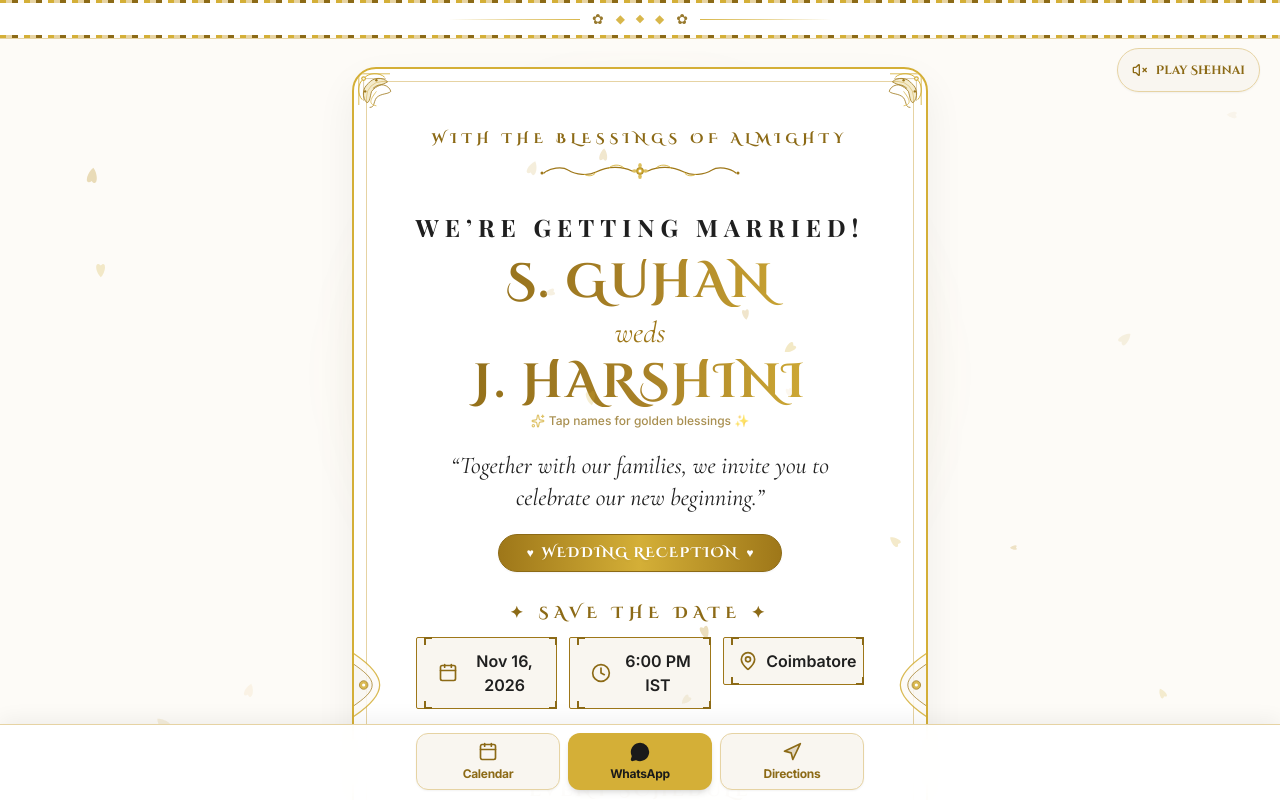
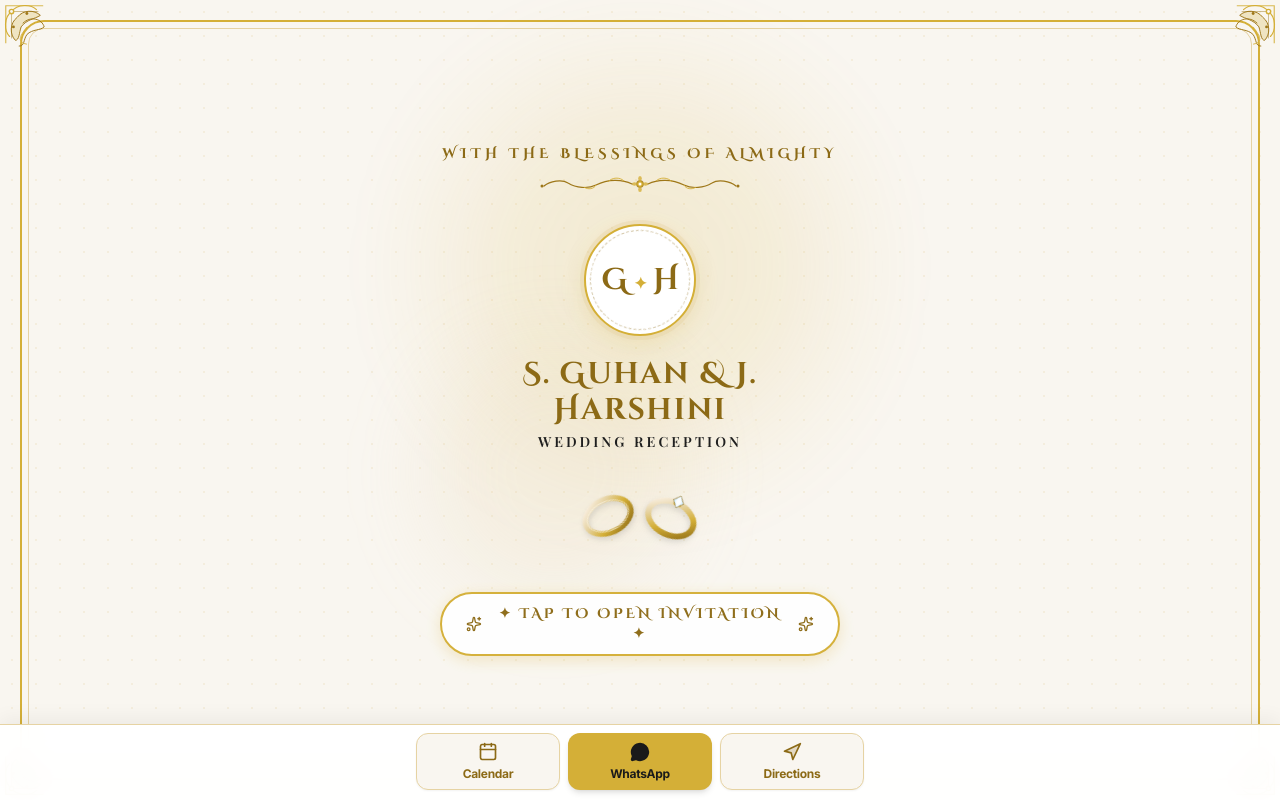
Before and after one commit to naveennagarajan34/react-vite-website, a React (Vite) app: page / in a window 1280 px wide. Shown: the top 800 px of the page. Built offline with nearby package versions, Linux system fonts and the light colour scheme; the HTML template or start-up script is replaced by a standard one; a web font is replaced by a local one.

Commit message:
feat: add interactive landing screen overlay with ring exchange animation on tap

```diff
--- a/src/App.jsx
+++ b/src/App.jsx
@@ -4,6 +4,7 @@ import { InvitationNote } from './components/InvitationNote';
 import { MobileQuickBar } from './components/MobileQuickBar';
 import { ThoranamHeader } from './components/OrnamentalMotifs';
 import { FallingPetalsCanvas } from './components/FallingPetalsCanvas';
+import { LandingCurtain } from './components/LandingCurtain';
 import { weddingAudio } from './utils/audioPlayer';
 import { Volume2, VolumeX } from 'lucide-react';
 
@@ -15,8 +16,16 @@ export default function App() {
     setIsPlayingMusic(isPlaying);
   };
 
+  const handleLandingOpen = () => {
+    weddingAudio.start();
+    setIsPlayingMusic(true);
+  };
+
   return (
     <div className="min-h-screen bg-royal-bg-pattern text-[#333333] flex flex-col relative selection:bg-[#D4AF37] selection:text-[#1A1A1A] font-inter">
+      {/* Interactive Welcome Landing Screen Overlay with Ring Exchange */}
+      <LandingCurtain onOpen={handleLandingOpen} />
+
       {/* Dynamic Golden Flower Petals Background System */}
       <FallingPetalsCanvas />
 
--- /dev/null
+++ b/src/components/LandingCurtain.jsx
@@ -0,0 +1,186 @@
+import React, { useState } from 'react';
+import confetti from 'canvas-confetti';
+import { PosterCornerOrnament, FloralFiligreeDivider } from './OrnamentalMotifs';
+import { Sparkles } from 'lucide-react';
+
+export const LandingCurtain = ({ onOpen }) => {
+  const [isAnimating, setIsAnimating] = useState(false);
+  const [isOpened, setIsOpened] = useState(false);
+  const [isUnmounted, setIsUnmounted] = useState(false);
+
+  const handleTapOpen = () => {
+    if (isAnimating || isOpened) return;
+    setIsAnimating(true);
+
+    // 1. Play background wedding audio (unblocked by this user gesture)
+    if (onOpen) {
+      onOpen();
+    }
+
+    // 2. Trigger golden sparkle & confetti burst right when the rings interlock (~400ms)
+    setTimeout(() => {
+      confetti({
+        particleCount: 85,
+        spread: 80,
+        origin: { y: 0.52 },
+        colors: ['#D4AF37', '#E6D3A3', '#8C6A16', '#FAF6EB', '#FFDF73'],
+        scalar: 1.1,
+      });
+    }, 380);
+
+    // 3. Begin smooth curtain glide & fade out (~900ms)
+    setTimeout(() => {
+      setIsOpened(true);
+    }, 950);
+
+    // 4. Completely unmount from DOM so it never intercepts clicks or scrolling (~2000ms)
+    setTimeout(() => {
+      setIsUnmounted(true);
+    }, 2000);
+  };
+
+  if (isUnmounted) return null;
+
+  return (
+    <div
+      onClick={handleTapOpen}
+      role="button"
+      tabIndex={0}
+      aria-label="Tap to open wedding invitation"
+      className={`fixed inset-0 z-50 flex flex-col items-center justify-center select-none cursor-pointer overflow-hidden bg-[#F9F6F0] transition-all duration-1000 ease-in-out ${
+        isOpened
+          ? 'opacity-0 pointer-events-none -translate-y-12'
+          : 'opacity-100 pointer-events-auto translate-y-0'
+      }`}
+    >
+      {/* Warm Alabaster Linen Background Texture */}
+      <div className="absolute inset-0 bg-[radial-gradient(#E6D3A3_1px,transparent_1px)] [background-size:24px_24px] opacity-25 pointer-events-none" />
+
+      {/* Floating Golden Dust / Ambient Light Glows */}
+      <div className="absolute top-1/3 left-1/2 -translate-x-1/2 -translate-y-1/2 w-80 sm:w-96 h-80 sm:h-96 bg-[#D4AF37]/15 rounded-full blur-3xl pointer-events-none animate-pulse-slow" />
+      <div className="absolute bottom-1/4 left-1/3 w-64 h-64 bg-[#E6D3A3]/20 rounded-full blur-2xl pointer-events-none" />
+
+      {/* Luxury Victorian Corner Flourishes */}
+      <PosterCornerOrnament position="top-left" className="w-16 h-16 sm:w-24 sm:h-24" />
+      <PosterCornerOrnament position="top-right" className="w-16 h-16 sm:w-24 sm:h-24" />
+      <PosterCornerOrnament position="bottom-left" className="w-16 h-16 sm:w-24 sm:h-24" />
+      <PosterCornerOrnament position="bottom-right" className="w-16 h-16 sm:w-24 sm:h-24" />
+
+      {/* Inner Double Gold Hairline Border Frame */}
+      <div className="absolute inset-3 sm:inset-5 border-2 border-[#D4AF37] rounded-3xl pointer-events-none">
+        <div className="absolute inset-1.5 border border-[#E6D3A3] rounded-2xl" />
+      </div>
+
+      {/* Content Container */}
+      <div className="relative z-10 max-w-md w-full px-6 text-center flex flex-col items-center">
+
+        {/* Top Blessing Header */}
+        <div className="mb-2">
+          <span className="font-cinzel text-xs sm:text-sm tracking-[0.3em] uppercase text-[#8C6A16] font-bold block">
+            WITH THE BLESSINGS OF ALMIGHTY
+          </span>
+          <FloralFiligreeDivider className="my-2" />
+        </div>
+
+        {/* Luxury Gold Foil Monogram Crest */}
+        <div className="my-3 relative">
+          <div className="w-24 h-24 sm:w-28 sm:h-28 rounded-full border-2 border-[#D4AF37] bg-[#FFFFFF] shadow-[0_8px_24px_rgba(212,175,55,0.2)] flex items-center justify-center relative ring-4 ring-[#E6D3A3]/40">
+            {/* Spinning subtle gold accent ring */}
+            <div className="absolute inset-1 border border-dashed border-[#8C6A16]/40 rounded-full animate-[spin_30s_linear_infinite]" />
+            <span className="font-cinzel text-2xl sm:text-3xl font-bold text-[#8C6A16] tracking-tight">
+              G <span className="text-[#D4AF37] text-base">✦</span> H
+            </span>
+          </div>
+        </div>
+
+        {/* Couple Names */}
+        <h1 className="font-cinzel text-2xl sm:text-3xl font-bold text-[#8C6A16] tracking-wider mt-2">
+          S. Guhan &amp; J. Harshini
+        </h1>
+        <p className="font-playfair text-xs sm:text-sm tracking-[0.22em] text-[#1F1F1F] uppercase font-semibold mt-1">
+          Wedding Reception
+        </p>
+
+        {/* Interactive Wedding Rings Union / Interlocking Animation */}
+        <div className="my-6 relative h-20 w-48 flex items-center justify-center">
+          {/* Ring 1 (Groom's Classic Gold Band - glides from left to center) */}
+          <div
+            className={`absolute transition-all duration-700 ease-out transform ${
+              isAnimating
+                ? 'translate-x-[-12px] rotate-[-15deg] scale-110'
+                : 'translate-x-[-32px] rotate-[-25deg] scale-100 hover:scale-105'
+            }`}
+          >
+            <svg viewBox="0 0 70 70" fill="none" xmlns="http://www.w3.org/2000/svg" className="w-14 h-14 sm:w-16 sm:h-16 drop-shadow-md">
+              <defs>
+                <linearGradient id="ringGoldGrad1" x1="0%" y1="0%" x2="100%" y2="100%">
+                  <stop offset="0%" stopColor="#FFF8F5" />
+                  <stop offset="30%" stopColor="#E6D3A3" />
+                  <stop offset="60%" stopColor="#D4AF37" />
+                  <stop offset="100%" stopColor="#8C6A16" />
+                </linearGradient>
+              </defs>
+              {/* Outer band */}
+              <ellipse cx="35" cy="35" rx="26" ry="18" stroke="url(#ringGoldGrad1)" strokeWidth="6.5" fill="none" />
+              {/* Inner highlight sheen */}
+              <ellipse cx="35" cy="35" rx="24" ry="16" stroke="#FAF4E6" strokeWidth="1" fill="none" opacity="0.7" />
+            </svg>
+          </div>
+
+          {/* Ring 2 (Bride's Solitaire Diamond Ring - glides from right to center) */}
+          <div
+            className={`absolute transition-all duration-700 ease-out transform ${
+              isAnimating
+                ? 'translate-x-[12px] rotate-[15deg] scale-110'
+                : 'translate-x-[32px] rotate-[25deg] scale-100 hover:scale-105'
+            }`}
+          >
+            <svg viewBox="0 0 70 70" fill="none" xmlns="http://www.w3.org/2000/svg" className="w-14 h-14 sm:w-16 sm:h-16 drop-shadow-md">
+              <defs>
+                <linearGradient id="ringGoldGrad2" x1="0%" y1="0%" x2="100%" y2="100%">
+                  <stop offset="0%" stopColor="#FFF8F5" />
+                  <stop offset="30%" stopColor="#E6D3A3" />
+                  <stop offset="60%" stopColor="#D4AF37" />
+                  <stop offset="100%" stopColor="#8C6A16" />
+                </linearGradient>
+                <radialGradient id="diamondShine" cx="50%" cy="50%" r="50%">
+                  <stop offset="0%" stopColor="#FFFFFF" />
+                  <stop offset="60%" stopColor="#E0F2FE" />
+                  <stop offset="100%" stopColor="#BAE6FD" />
+                </radialGradient>
+              </defs>
+              {/* Outer band */}
+              <ellipse cx="35" cy="38" rx="26" ry="18" stroke="url(#ringGoldGrad2)" strokeWidth="6.5" fill="none" />
+              {/* Crown prongs */}
+              <path d="M 31 22 L 35 18 L 39 22" stroke="#D4AF37" strokeWidth="2.5" fill="none" />
+              {/* Sparkling Solitaire Diamond */}
+              <polygon points="35,11 41,18 35,25 29,18" fill="url(#diamondShine)" stroke="#8C6A16" strokeWidth="0.8" />
+              <polygon points="35,11 38,18 35,25 32,18" fill="#FFFFFF" opacity="0.8" />
+              {/* Diamond Sparkle Star */}
+              <circle cx="35" cy="18" r="1.5" fill="#FFFFFF" className={isAnimating ? 'animate-ping' : ''} />
+            </svg>
+          </div>
+
+          {/* Central Union Glow */}
+          {isAnimating && (
+            <div className="absolute inset-0 flex items-center justify-center pointer-events-none">
+              <div className="w-12 h-12 bg-[#D4AF37]/40 rounded-full blur-md animate-ping" />
+            </div>
+          )}
+        </div>
+
+        {/* Animated Pulsing Call-to-Action Badge */}
+        <div className="mt-3">
+          <div className="inline-flex items-center space-x-2 bg-[#FFFFFF] border-2 border-[#D4AF37] px-6 py-2.5 rounded-full shadow-[0_4px_16px_rgba(212,175,55,0.25)] hover:scale-105 active:scale-95 transition-all animate-pulse">
+            <Sparkles className="w-4 h-4 text-[#8C6A16]" />
+            <span className="font-cinzel text-xs sm:text-sm font-bold tracking-[0.2em] uppercase text-[#8C6A16]">
+              {isAnimating ? 'Opening Invitation...' : '✦ Tap to Open Invitation ✦'}
+            </span>
+            <Sparkles className="w-4 h-4 text-[#8C6A16]" />
+          </div>
+        </div>
+
+      </div>
+    </div>
+  );
+};
--- a/src/utils/audioPlayer.js
+++ b/src/utils/audioPlayer.js
@@ -16,6 +16,7 @@ class WeddingAudioPlayer {
   }
 
   start() {
+    if (this.isPlaying) return;
     this.init();
     if (this.ctx.state === 'suspended') {
       this.ctx.resume();
```
